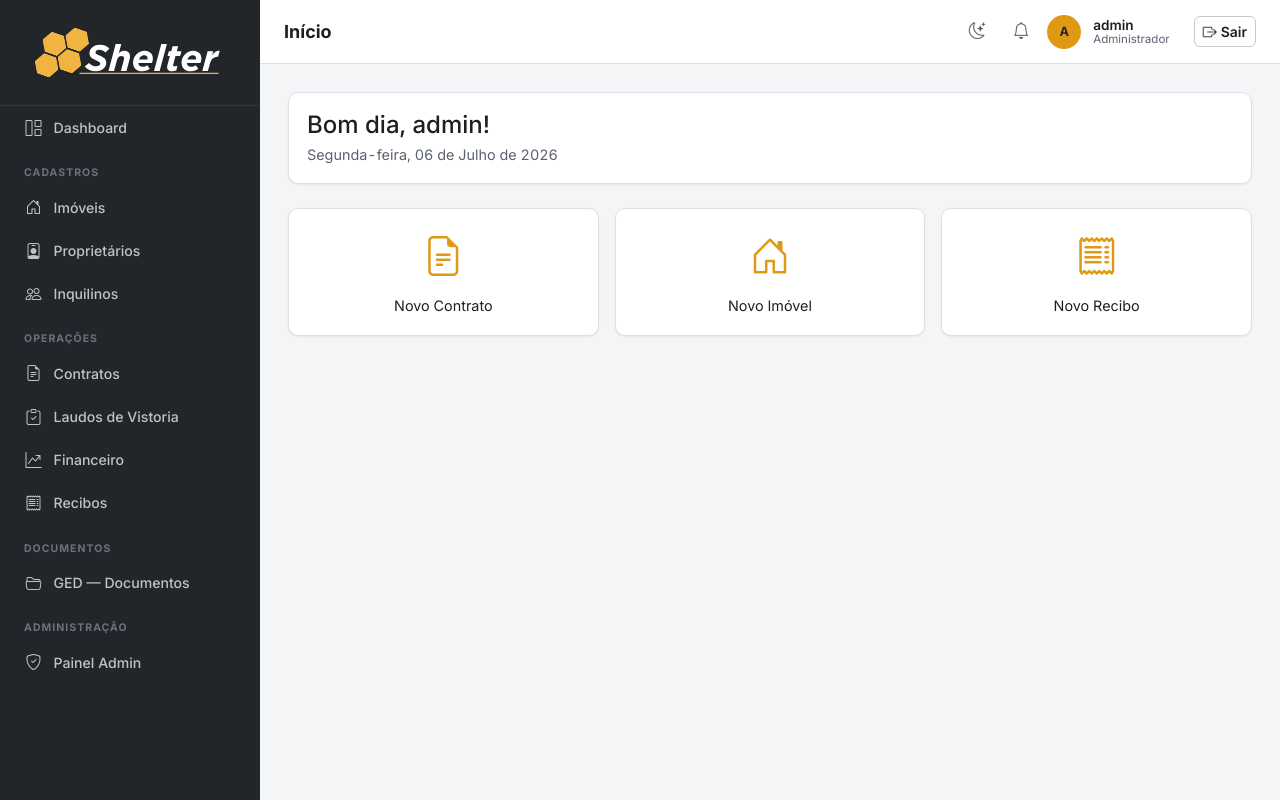
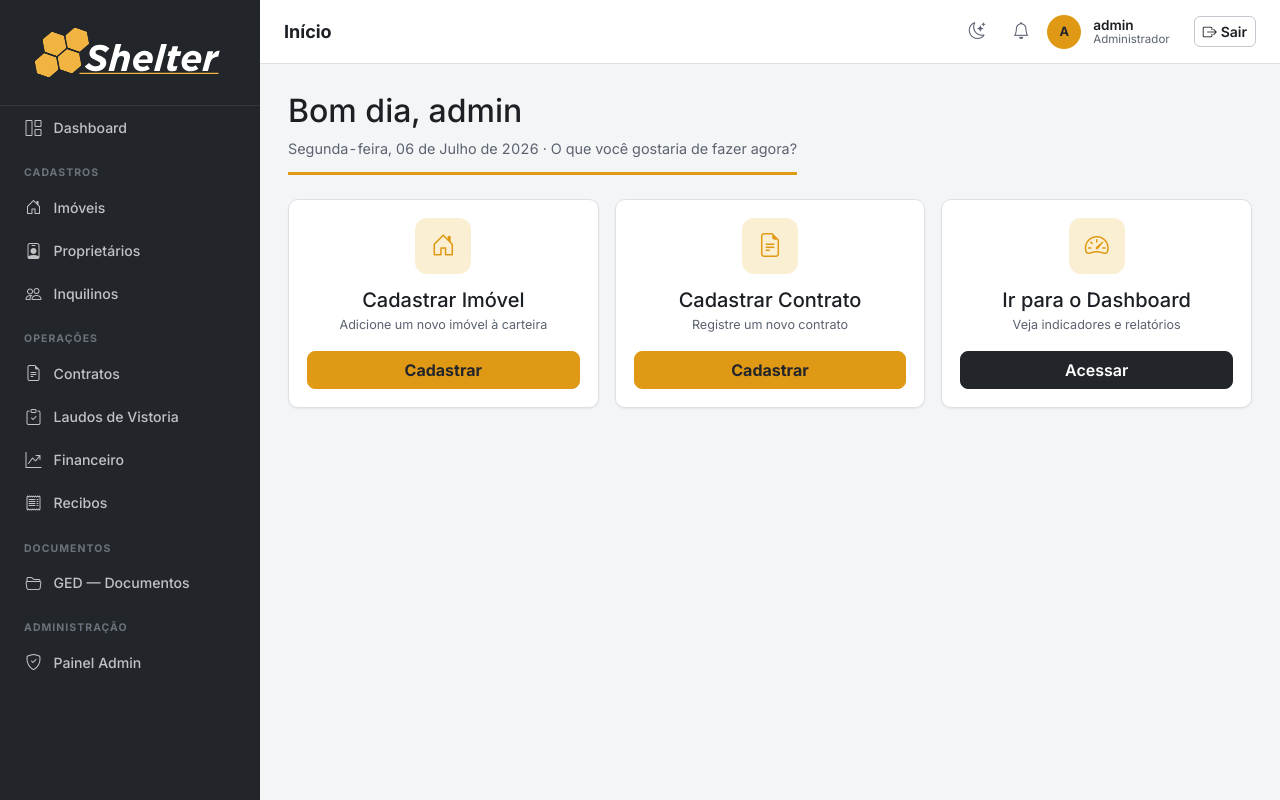
Before and after one commit to JulianoGarciaG/projeto-tcc, a Django app: page / in a window 1280 px wide. Run offline with Django 5.2, Linux system fonts and the light colour scheme; a user stored in the database is signed in; data comes from the database, SQL or seed files in the repository; some libraries are stand-ins or nearby versions.

Commit message:
feat(dashboard): redesign landing cards to match new mockup
Replace the Novo Recibo shortcut with a link to the Dashboard, add
icon badges above each card title, and use full-width buttons
(brand for create actions, graphite for the Dashboard navigation
action) instead of making the whole card clickable.

```diff
--- a/static/css/shelter.css
+++ b/static/css/shelter.css
@@ -974,3 +974,22 @@ input[type="file"].input-dashed {
    ============================================================ */
 /* Wrapper de grafico do dashboard (altura fixa p/ Chart.js responsive) */
 .chart-wrapper { position: relative; height: 260px; }
+
+/* Landing (tela de boas-vindas em /) */
+.landing-hero {
+  border-bottom: 3px solid var(--brand);
+  padding-bottom: 12px;
+  display: inline-block;
+}
+.landing-card-icon {
+  width: 56px;
+  height: 56px;
+  margin: 0 auto 14px;
+  border-radius: 12px;
+  background: var(--brand-soft);
+  color: var(--brand);
+  font-size: 1.5rem;
+  display: flex;
+  align-items: center;
+  justify-content: center;
+}
--- a/templates/imoveis/landing.html
+++ b/templates/imoveis/landing.html
@@ -4,37 +4,41 @@
 
 {% block content %}
 
-<div class="card mb-4">
-  <div class="card-body">
-    <h4 class="mb-1">{{ saudacao }}, {{ user.get_short_name|default:user.username }}!</h4>
-    <p class="text-muted mb-0">{% now "l, d \d\e F \d\e Y" %}</p>
-  </div>
+<div class="landing-hero mb-4">
+  <h2 class="mb-2">{{ saudacao }}, {{ user.get_short_name|default:user.username }}</h2>
+  <p class="text-muted mb-0">{% now "l, d \d\e F \d\e Y" %} · O que você gostaria de fazer agora?</p>
 </div>
 
 <div class="row g-3">
-  <div class="col-6 col-md-4">
-    <a href="{% url 'contrato_create' %}" class="card text-decoration-none text-body h-100">
-      <div class="card-body text-center">
-        <i class="bi bi-file-earmark-text fs-1" style="color: var(--brand);"></i>
-        <div class="mt-2">Novo Contrato</div>
+  <div class="col-md-4">
+    <div class="card h-100">
+      <div class="card-body text-center d-flex flex-column">
+        <div class="landing-card-icon"><i class="bi bi-house-door"></i></div>
+        <h5 class="mb-1">Cadastrar Imóvel</h5>
+        <p class="text-muted small flex-grow-1">Adicione um novo imóvel à carteira</p>
+        <a href="{% url 'imovel_create' %}" class="btn btn-primary w-100">Cadastrar</a>
       </div>
-    </a>
+    </div>
   </div>
-  <div class="col-6 col-md-4">
-    <a href="{% url 'imovel_create' %}" class="card text-decoration-none text-body h-100">
-      <div class="card-body text-center">
-        <i class="bi bi-house-door fs-1" style="color: var(--brand);"></i>
-        <div class="mt-2">Novo Imóvel</div>
+  <div class="col-md-4">
+    <div class="card h-100">
+      <div class="card-body text-center d-flex flex-column">
+        <div class="landing-card-icon"><i class="bi bi-file-earmark-text"></i></div>
+        <h5 class="mb-1">Cadastrar Contrato</h5>
+        <p class="text-muted small flex-grow-1">Registre um novo contrato</p>
+        <a href="{% url 'contrato_create' %}" class="btn btn-primary w-100">Cadastrar</a>
       </div>
-    </a>
+    </div>
   </div>
-  <div class="col-6 col-md-4">
-    <a href="{% url 'recibo_create' %}" class="card text-decoration-none text-body h-100">
-      <div class="card-body text-center">
-        <i class="bi bi-receipt fs-1" style="color: var(--brand);"></i>
-        <div class="mt-2">Novo Recibo</div>
+  <div class="col-md-4">
+    <div class="card h-100">
+      <div class="card-body text-center d-flex flex-column">
+        <div class="landing-card-icon"><i class="bi bi-speedometer2"></i></div>
+        <h5 class="mb-1">Ir para o Dashboard</h5>
+        <p class="text-muted small flex-grow-1">Veja indicadores e relatórios</p>
+        <a href="{% url 'dashboard' %}" class="btn btn-graphite w-100">Acessar</a>
       </div>
-    </a>
+    </div>
   </div>
 </div>
 
```
